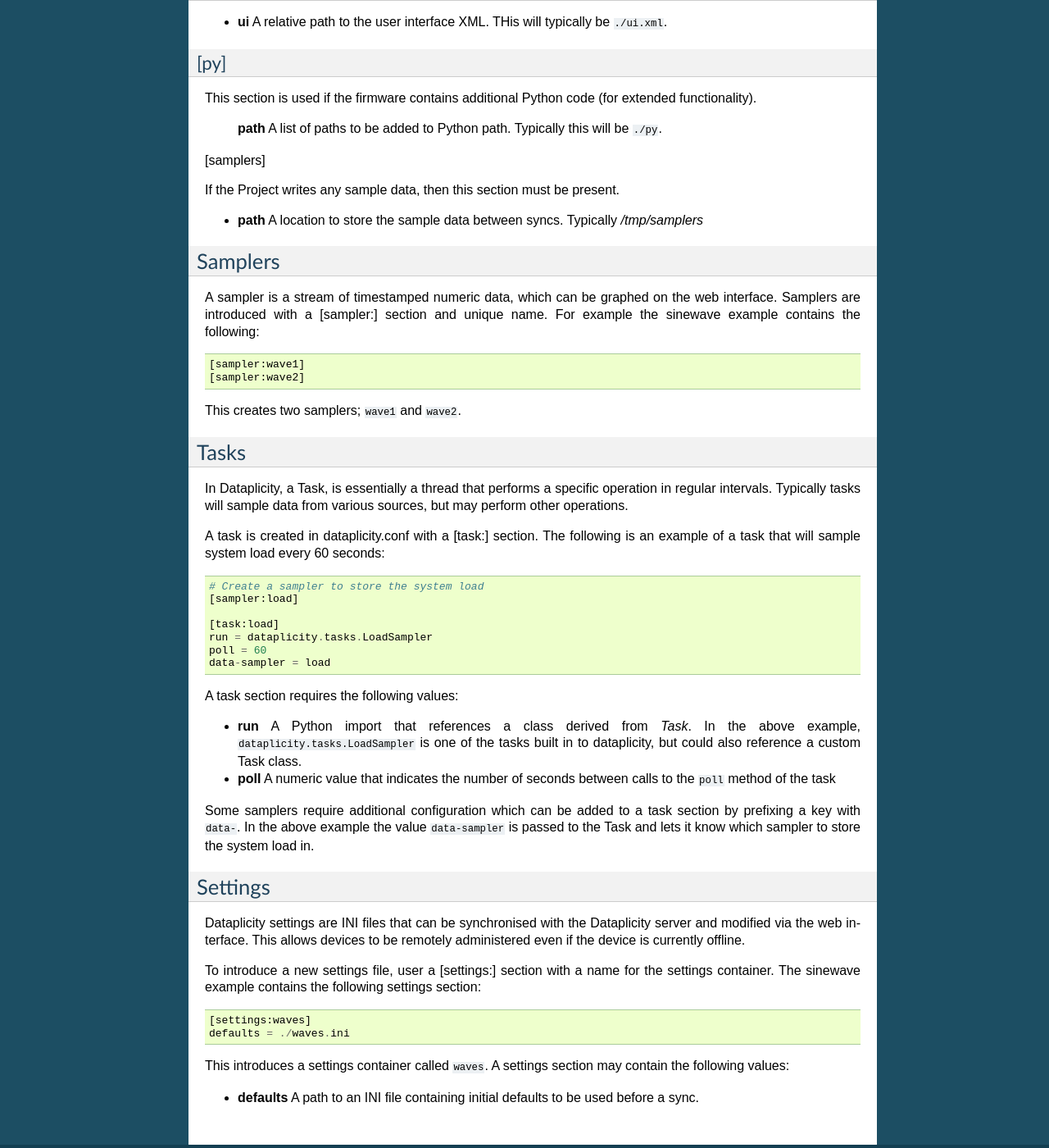
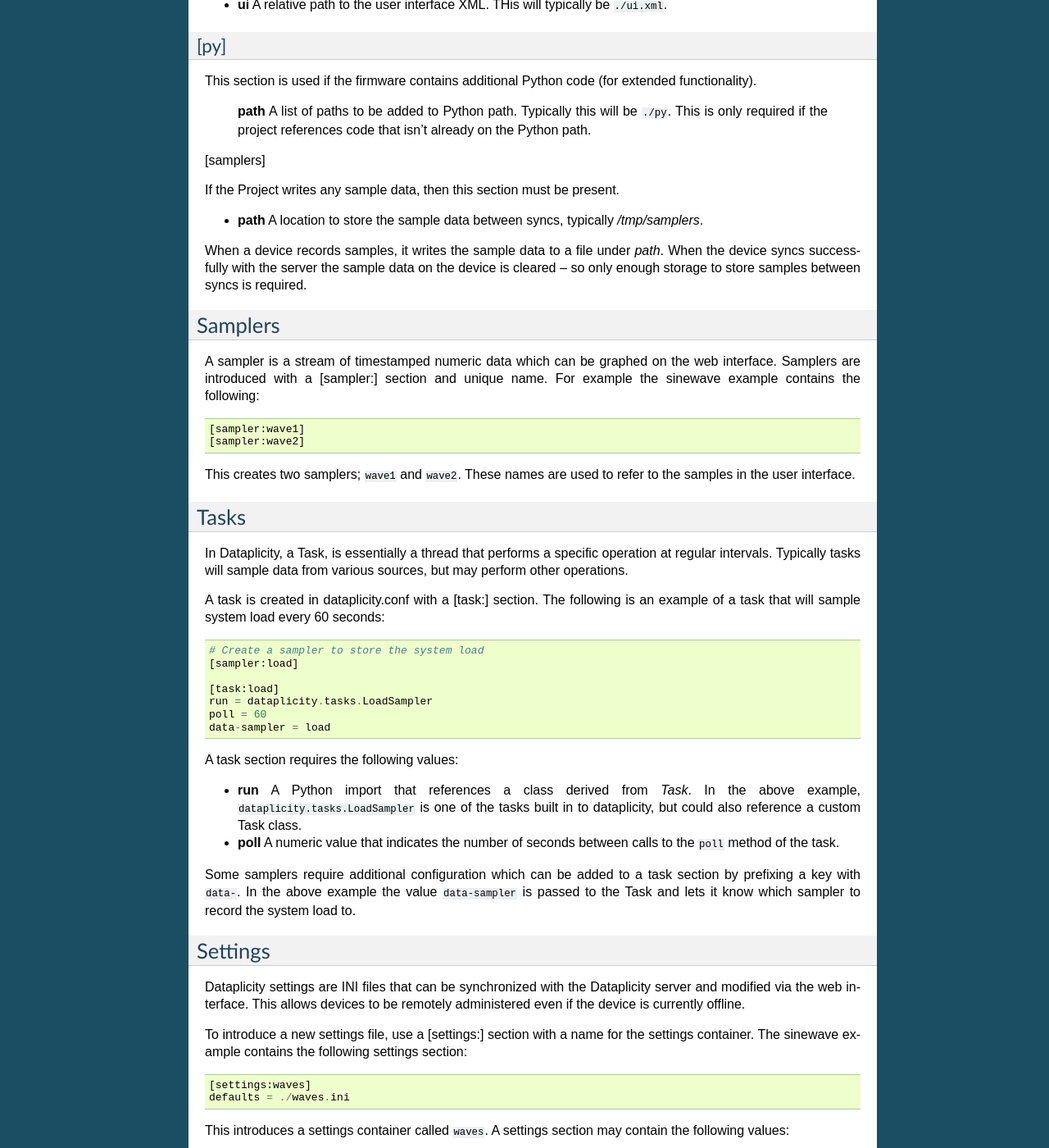
Before and after one commit to vascokk/dataplicity, a Sphinx documentation site: the page built from docs/dataplicityconf.rst, in a window 1280 px wide and 1400 px high, scrolled down 1519 px. Shown: the whole window at 82% size. Built offline with Sphinx 7.4.7, drawn with Linux system fonts in a browser that asks for light colours; some of the changed text lies outside the part shown.

Commit message:
doc tweaks

```diff
--- a/docs/dataplicitycommand.rst
+++ b/docs/dataplicitycommand.rst
@@ -3,18 +3,18 @@
 
 After installing the dataplicity Python module, you should now be able to run a command line app called `dataplicity`.
 
-The dataplicity command line app can be used to *build*, *publish* and *run* Dataplicity projects, by using one of the available subcommands. Run the following to list the available subcommands::
+The dataplicity command line app can be used to *build*, *publish* and *run* Dataplicity projects via a number of *subcommands*. Run the following to list the available subcommands::
 
     dataplicity -h
 
 Subcommands
 -----------
 
-To run a subcommand (see below for a list), supply the subcommand name as the first argument to ``dataplicity``. A subcommand, may have its own set of switches and options that should appear after the subcommand name on the command line. For example::
+To run a subcommand (see below for a list), supply the subcommand name as the first argument to ``dataplicity``. A subcommand may have its own set of switches and options that should appear after the subcommand name on the command line. For example::
 
     dataplicity manage --geturl
 
-If there is an error running one of the commands, and the error message is not helpful, you can get a full Python traceback with the ``--debug`` switch, which should appear before the name of the subcommand. For example, if the ``dataplicity manage`` command produced an error, you would re-run the command with something like the following::
+If there is an error running one of the subcommands (and the error message is not helpful) you can get a full Python traceback with the ``--debug`` switch, which should appear before the name of the subcommand. For example, if the ``dataplicity manage`` command produced an error, you would re-run the command with something like the following::
 
     dataplicity --debug manage --geturl
 
--- a/docs/dataplicityconf.rst
+++ b/docs/dataplicityconf.rst
@@ -49,12 +49,12 @@
 Required Sections
 -----------------
 
-A Dataplicity conf requires the following sections.
+A Dataplicity conf requires the following sections:
 
 [server]
 ~~~~~~~~
 
-* **url** URL of Dataplicity api,
+* **url** URL of Dataplicity api
 
 [device]
 ~~~~~~~~
@@ -79,30 +79,32 @@
 
 This section is used if the firmware contains additional Python code (for extended functionality).
 
-  **path** A list of paths to be added to Python path. Typically this will be ``./py``.
+  **path** A list of paths to be added to Python path. Typically this will be ``./py``. This is only required if the project references code that isn't already on the Python path.
 
 [samplers]
 
 If the Project writes any sample data, then this section must be present.
 
-* **path** A location to store the sample data between syncs. Typically `/tmp/samplers`
+* **path** A location to store the sample data between syncs, typically `/tmp/samplers`.
+
+When a device records samples, it writes the sample data to a file under `path`. When the device syncs successfully with the server the sample data on the device is cleared -- so only enough storage to store samples between syncs is required.
 
 
 Samplers
 --------
 
-A sampler is a stream of timestamped numeric data, which can be graphed on the web interface. Samplers are introduced with a [sampler:] section and unique name. For example the sinewave example contains the following::
+A sampler is a stream of timestamped numeric data which can be graphed on the web interface. Samplers are introduced with a [sampler:] section and unique name. For example the sinewave example contains the following::
 
     [sampler:wave1]
     [sampler:wave2]
 
-This creates two samplers; ``wave1`` and ``wave2``.
+This creates two samplers; ``wave1`` and ``wave2``. These names are used to refer to the samples in the user interface.
 
 
 Tasks
 -----
 
-In Dataplicity, a Task, is essentially a thread that performs a specific operation in regular intervals. Typically tasks will sample data from various sources, but may perform other operations.
+In Dataplicity, a Task, is essentially a thread that performs a specific operation at regular intervals. Typically tasks will sample data from various sources, but may perform other operations.
 
 A task is created in dataplicity.conf with a [task:] section. The following is an example of a task that will sample system load every 60 seconds::
 
@@ -117,17 +119,17 @@
 A task section requires the following values:
 
 * **run** A Python import that references a class derived from `Task`. In the above example, ``dataplicity.tasks.LoadSampler`` is one of the tasks built in to dataplicity, but could also reference a custom Task class.
-* **poll** A numeric value that indicates the number of seconds between calls to the ``poll`` method of the task
+* **poll** A numeric value that indicates the number of seconds between calls to the ``poll`` method of the task.
 
-Some samplers require additional configuration which can be added to a task section by prefixing a key with ``data-``. In the above example the value ``data-sampler`` is passed to the Task and lets it know which sampler to store the system load in.
+Some samplers require additional configuration which can be added to a task section by prefixing a key with ``data-``. In the above example the value ``data-sampler`` is passed to the Task and lets it know which sampler to record the system load to.
 
 
 Settings
 --------
 
-Dataplicity settings are INI files that can be synchronised with the Dataplicity server and modified via the web interface. This allows devices to be remotely administered even if the device is currently offline.
+Dataplicity settings are INI files that can be synchronized with the Dataplicity server and modified via the web interface. This allows devices to be remotely administered even if the device is currently offline.
 
-To introduce a new settings file, user a [settings:] section with a name for the settings container. The sinewave example contains the following settings section::
+To introduce a new settings file, use a [settings:] section with a name for the settings container. The sinewave example contains the following settings section::
 
     [settings:waves]
     defaults = ./waves.ini
--- a/docs/deploying.rst
+++ b/docs/deploying.rst
@@ -1,7 +1,7 @@
 Deploying
 =========
 
-Deploying firmware is the process of downloading firmware from the Dataplicity server and installing it on a **device** (typically a linux computer).
+Deploying firmware is the process of downloading firmware from the Dataplicity server and installing it on a *device* (typically a linux computer).
 
 To deploy a firmware first initialize the device with the following command::
 
@@ -15,7 +15,7 @@
 
 Replacing DEVICE CLASS with the name of the device class (you can find this in the Developer section of the Dataplicity website).
 
-Once deployed, the firmware may be run as a daemon with the following command:
+Once deployed, the firmware may be run as a daemon with the following command::
 
     dataplicity d
 
--- a/docs/developing.rst
+++ b/docs/developing.rst
@@ -5,7 +5,7 @@
 
 A firmware consists of a snapshot of the project directory, minus any irrelevant files (temporary files, source control files and derived files etc).
 
-The current firmware version is store in an INI file called ``firmware.conf`` which should be in the same directory as ``dataplicity.conf``. The following is an example of a typical ``firmware.conf`` file::
+The current firmware version is stored in an INI file called ``firmware.conf``, which should be in the same directory as ``dataplicity.conf``. The following is an example of a typical ``firmware.conf`` file::
 
     [firmware]
     version = 9
--- a/docs/index.rst
+++ b/docs/index.rst
@@ -11,6 +11,7 @@
 .. toctree::
    :maxdepth: 2
 
+   installing
    quickstart
 
    dataplicitycommand
```
Also changed, not shown: other parts of docs/dataplicityconf.rst (+5 -5 lines), docs/installing.rst (added, +20 -0 lines), 2 other files.
